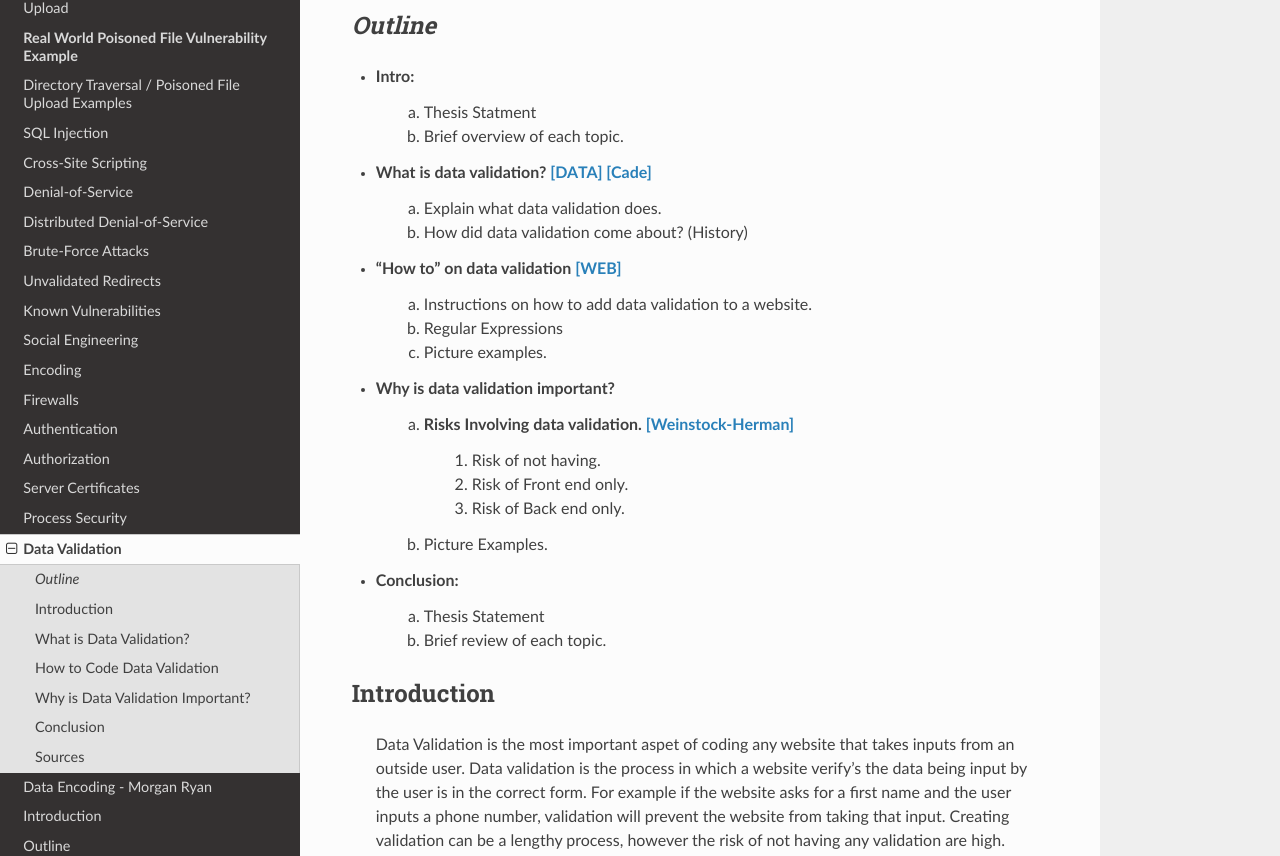
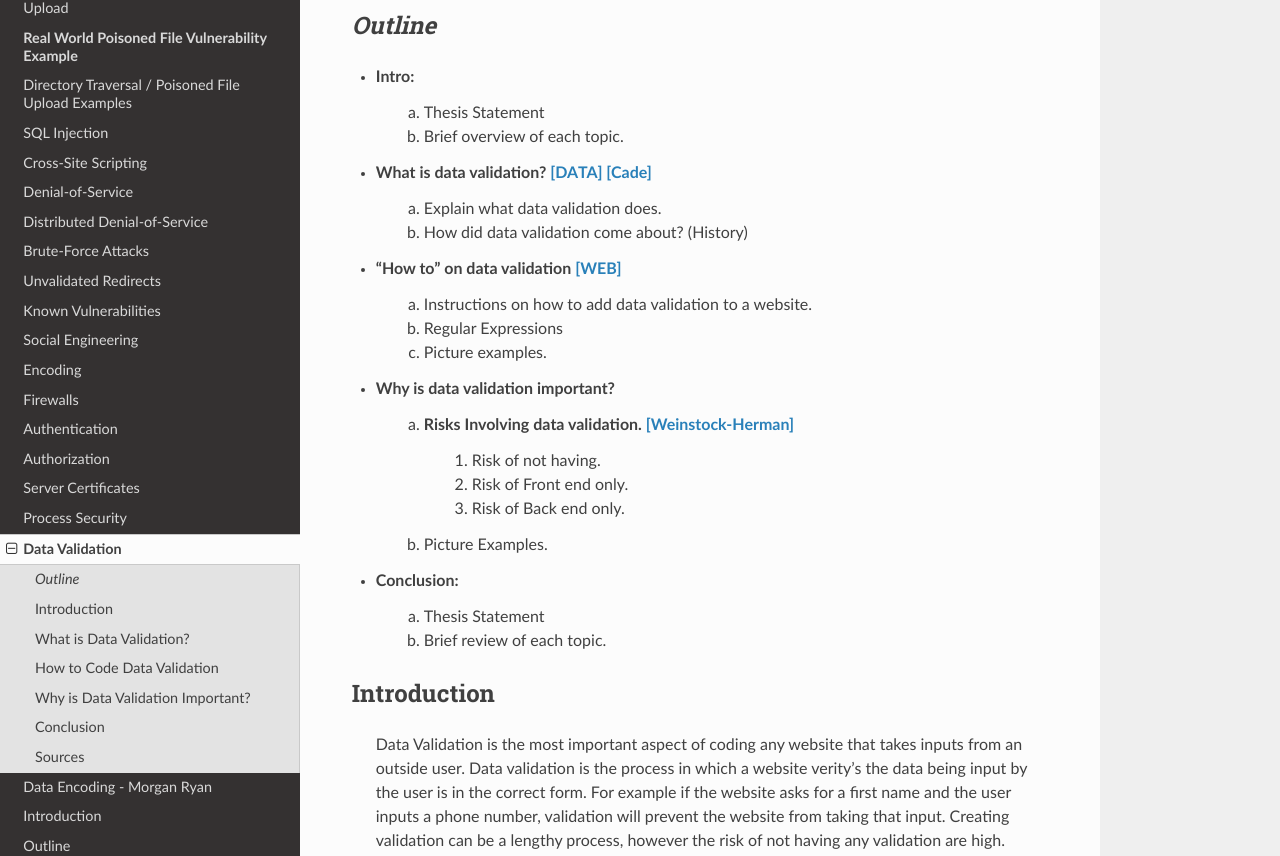
Before and after one commit to pvcraven/2017_web_security, a Sphinx documentation site: the page built from source/data_validation/data_validation.rst, in a window 1280 px wide and 1400 px high, scrolled down 758 px. Shown: the part 155-1011 px from the top of the window. Built offline with Sphinx 7.4.7 and the Read the Docs theme 2.0.0, drawn with Linux system fonts in a browser that asks for light colours; some of the changed text lies outside the part shown.

Commit message:
Every line under 80 rows.

```diff
--- a/source/data_validation/data_validation.rst
+++ b/source/data_validation/data_validation.rst
@@ -12,7 +12,7 @@
 ^^^^^^^^^
 
 * Intro:
-	a. Thesis Statment
+	a. Thesis Statement
 	b. Brief overview of each topic.
 * What is data validation? [DATA]_ [Cade]_
 	a. Explain what data validation does.
@@ -34,7 +34,16 @@
 
 Introduction
 ^^^^^^^^^^^^
-	Data Validation is the most important aspet of coding any website that takes inputs from an outside user. Data validation is the process in which a website verify's the data being input by the user is in the correct form. For example if the website asks for a first name and the user inputs a phone number, validation will prevent the website from taking that input. Creating validation can be a lengthy process, however the risk of not having any validation are high. Users could input code that could change features of a website, without validation to stop this your website could be at risk. There are short cuts to data validation such as front end or back end only validation, but these leave the door open for potential risks.
+	Data Validation is the most important aspect of coding any website that
+	takes inputs from an outside user. Data validation is the process in which
+	a website verity's the data being input by the user is in the correct form.
+	For example if the website asks for a first name and the user inputs a
+	phone number, validation will prevent the website from taking that input.
+	Creating validation can be a lengthy process, however the risk of not
+	having any validation are high. Users could input code that could change
+	features of a website, without validation to stop this your website could
+	be at risk. There are short cuts to data validation such as front end or
+	back end only validation, but these leave the door open for potential risks.
 
 What is Data Validation?
 ^^^^^^^^^^^^^^^^^^^^^^^^
```
